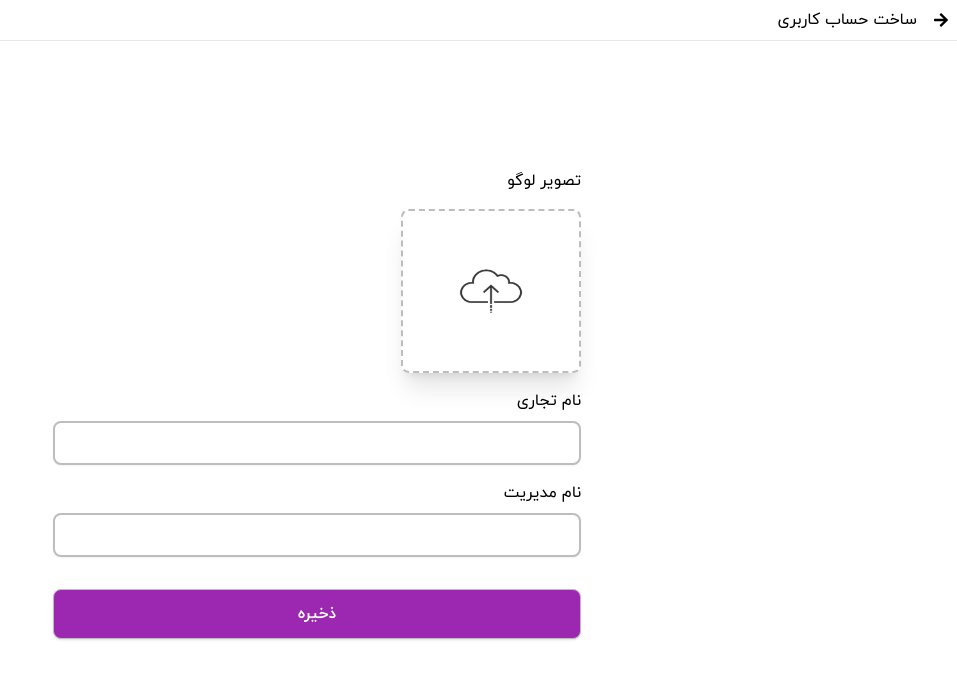
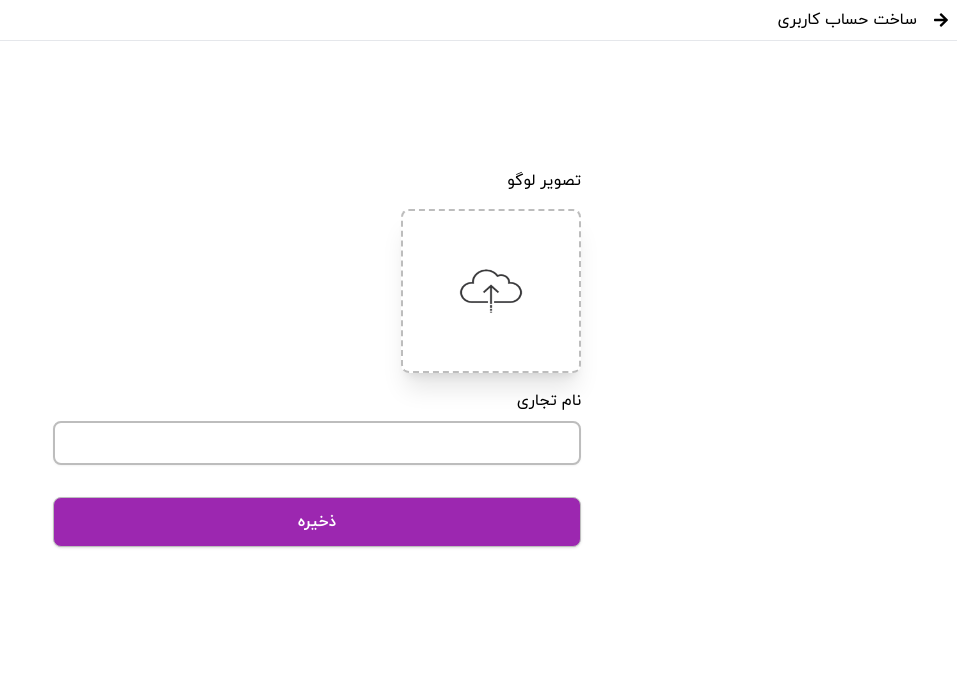
Before and after one commit to maryaaama/atslight, a React (Create React App) app: page /Company in a window 1280 px wide. Shown: the top 678 px of the page, without its empty margins (323-1280 px from the left). Built offline with nearby package versions, Linux system fonts and the light colour scheme; no server answers.

Commit message:
create create company mutation

```diff
--- a/src/routes/company/page.tsx
+++ b/src/routes/company/page.tsx
@@ -3,23 +3,25 @@ import { ChangeEvent, useState } from "react";
 import DefaultImage from "../../image/upload.png";
 import { Link } from 'react-router-dom';
 import LoadingButton from "../../components/button/LoadingButton.jsx";
-import { CompanyCategory, useUpdateCompanyMutation } from "../../graphql/generated/graphql";
+import { CompanyCategory, Language, useUpdateCompanyMutation } from "../../graphql/generated/graphql";
 
 export default function Company() {
   const [file, setFile] = useState(DefaultImage);
   const [business, setBusiness] = useState("");
-  const [manager, setManager] = useState("");
   const [isClick,setIsClick]=useState(false);
 
   const [updateCompanyMutation,{data,error,loading,called}] = useUpdateCompanyMutation()
 
   const clickHandeler =()=>{
+    // console.log("cliced");
+    // setIsClick(true)
     updateCompanyMutation({
       variables:{
         input:{
-          id:2 ,
+          id:700 ,
             patch:{
-              category:CompanyCategory.Educational
+              translations:[{name:business,lang:Language.Fa}]
+              // category:CompanyCategory.Educational
             }
         }
       }
@@ -72,23 +74,12 @@ console.log("company",data,called,loading,error)
               onChange={(e)=>setBusiness(e.target.value)}
             />
           </div>
-          <div className="flex flex-col gap-2">
-            <label htmlFor="manager">نام مدیریت</label>
-            <input
-              type="text"
-              className="shadow-sm border-2 border-gray1 rounded-lg p-2 outline-none focus:border-gray2"
-              name="manager"
-              id="manager"
-              value={manager}
-              onChange={(e)=>setManager(e.target.value)}
-            />
-          </div>
           <Link
           className="my-4"
             to={"/organization"}
           >
              <button
-              onClick={()=>setIsClick(true)}
+              onClick={()=>clickHandeler()}
               className={"p-[12px]  font-bold flex items-center justify-center w-full bg-primary text-white border border-gray1 rounded-lg shadow"}>
                 {isClick?
                  <LoadingButton />:
```
